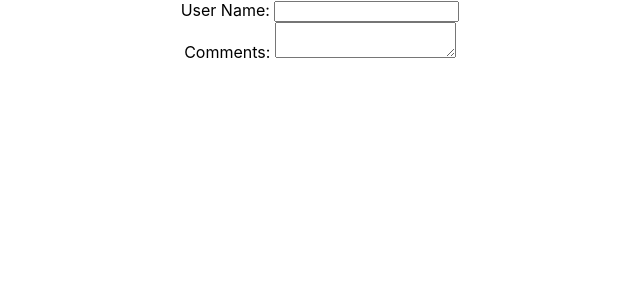
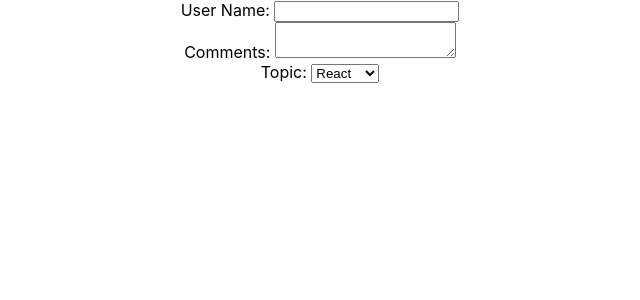
Before and after one commit to madiha-m/React, a React (Create React App) app in the folder forms/: page / in a window 1280 px wide. Shown: the top 300 px of the page, without its empty margins (320-960 px from the left). Built offline with nearby package versions, Linux system fonts and the light colour scheme.

Commit message:
controlled componenet: for Select element

```diff
--- a/forms/src/components/Form.js
+++ b/forms/src/components/Form.js
@@ -15,6 +15,7 @@
       //  1st step
       username: "",
       comment: "",
+      topic: "react",
     };
   }
 
@@ -30,6 +31,14 @@
       comment: event.target.value,
     });
     console.log(this.state.comment);
+  };
+  handleTopicChange = (event) => {
+    this.setState(
+      {
+        topic: event.target.value,
+      },
+      console.log(this.state.topic)
+    );
   };
 
   render() {
@@ -52,6 +61,14 @@
             onChange={this.handleCommentChange}
           />
         </div>
+        <div>
+          <label>Topic: </label>
+          <select value={this.state.topic} onChange={this.handleTopicChange}>
+            <option value="react">React</option>
+            <option value="angular">Angular</option>
+            <option value="vue">Vue</option>
+          </select>
+        </div>
       </form>
     );
   }
```
